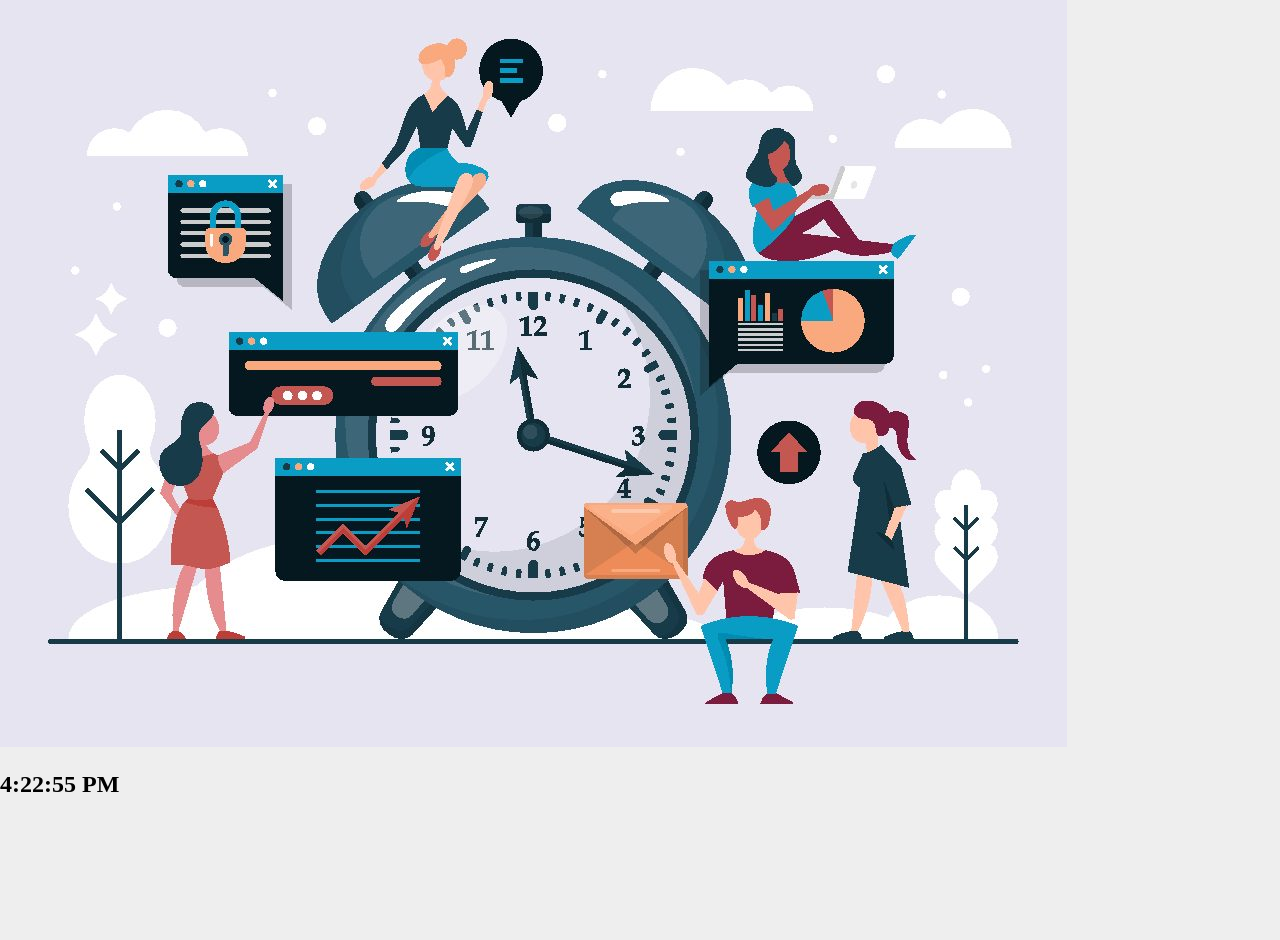
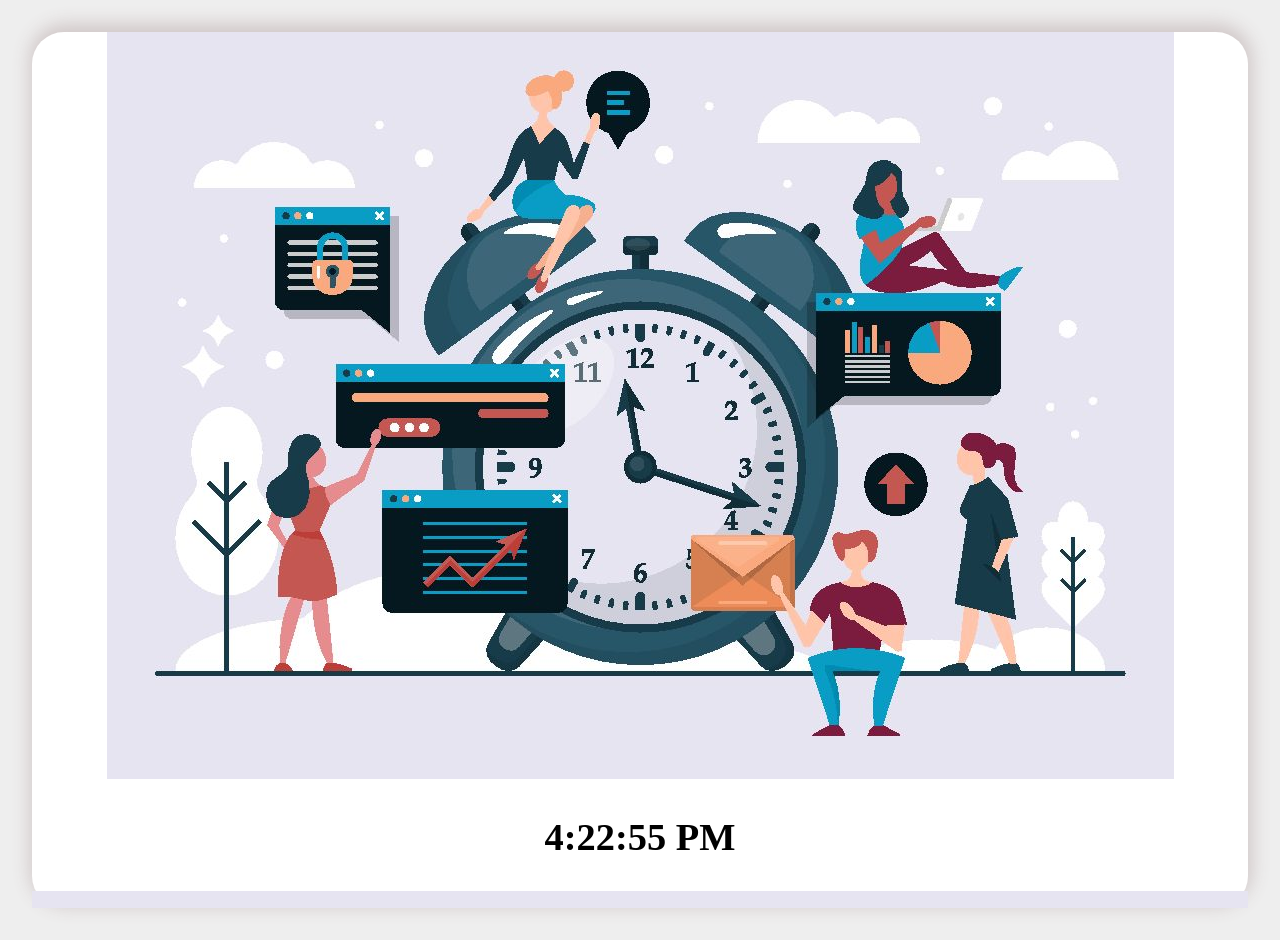
Before and after one commit to softRahul10/react-clock, a React (Create React App) app: page / in a window 1280 px wide. Before the commit the page ends 818 px from the top, so only its background shows below. Built offline with nearby package versions, Linux system fonts and the light colour scheme.

Commit message:
Project is Done

```diff
--- a/src/App.css
+++ b/src/App.css
@@ -0,0 +1,18 @@
+.app {
+  min-height: 100vh;
+  display: flex;
+  flex-direction: column;
+  align-items: center;
+  justify-content: center;
+  background: #fff;
+  margin: 2rem;
+  border-radius: 2rem;
+  box-shadow: 1px -5px 18px 3px #d0c7c7;
+}
+.app-clock-clock {
+    align-self: stretch;
+    text-align: center;
+    font-size: 1.6rem;
+    font-weight: bold;
+    border-bottom: 17px solid #e6e4f1;
+}
--- a/src/App.js
+++ b/src/App.js
@@ -1,5 +1,6 @@
 import Clock from "./components/Clock";
 import Icon from "./components/Icon";
+import './App.css';
 
 function App() {
    return (
```
